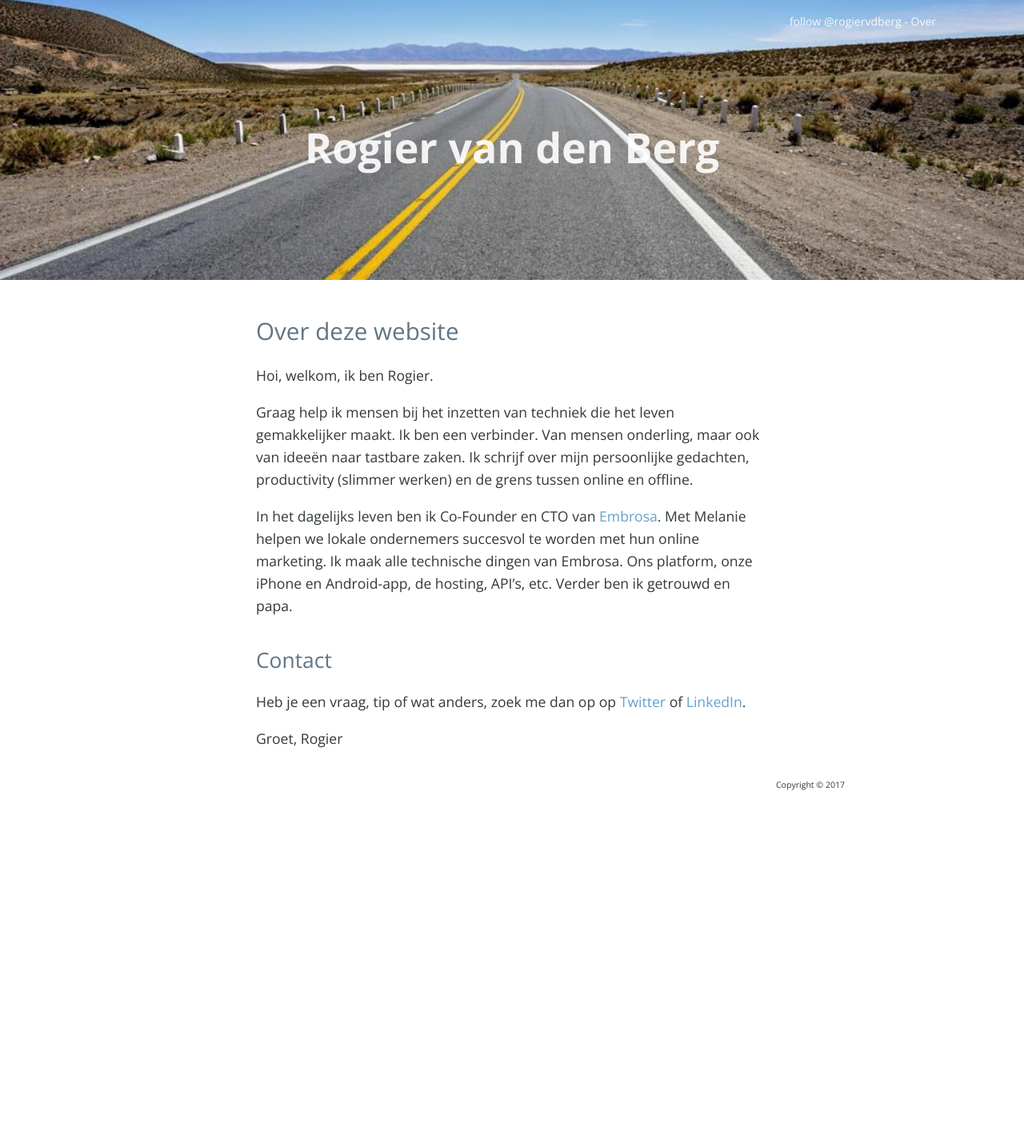
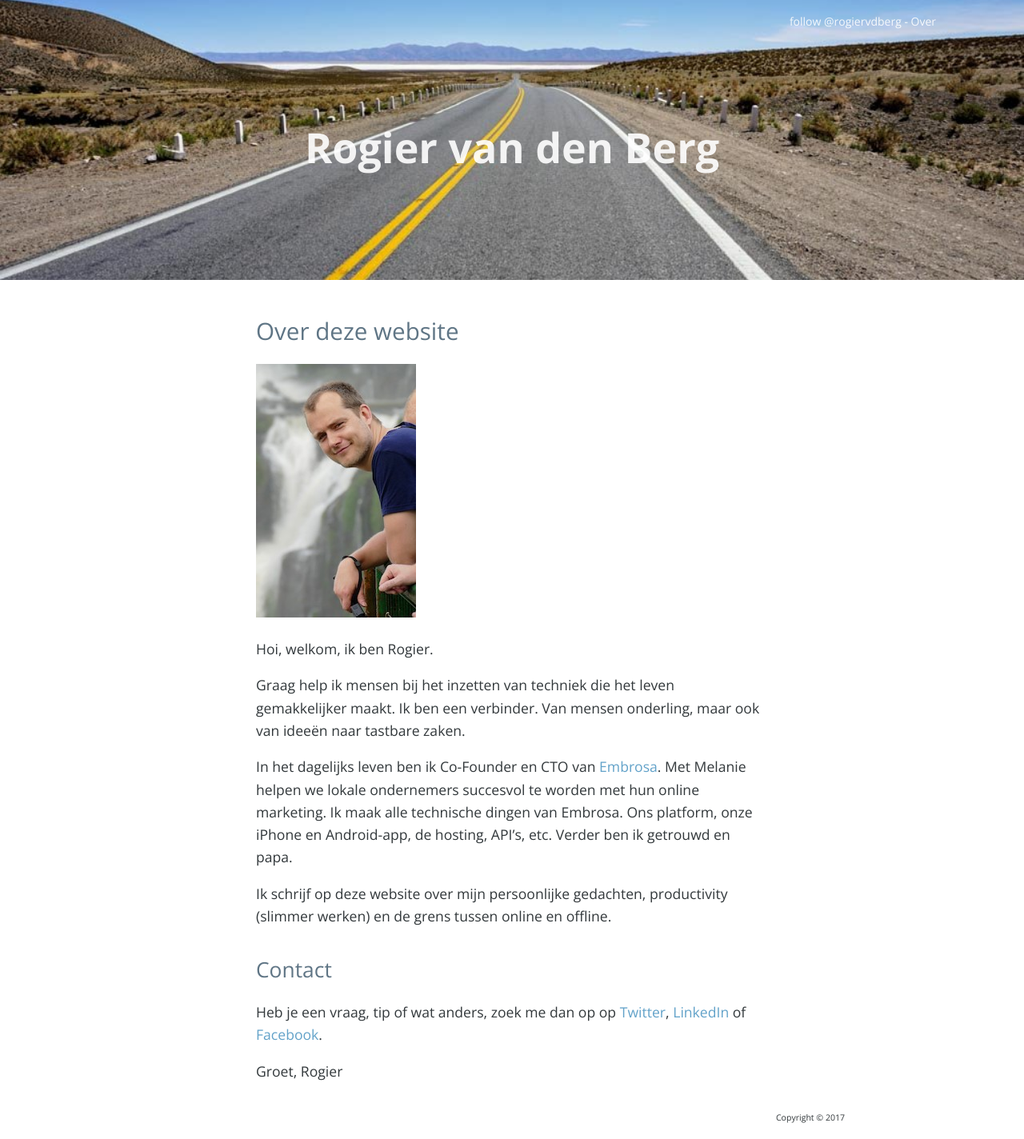
Before and after one commit to rogiervandenberg/rogiervandenberg.nl, a Jekyll site: the page built from about.md, in a window 1280 px wide. Shown: the whole page at 80% size. Built offline with Jekyll 4.4.1, drawn with Linux system fonts in a browser that asks for light colours; before the commit the page ends 1009 px from its top, so only the background shows below that.

Commit message:
Change about text

```diff
--- a/about.md
+++ b/about.md
@@ -4,18 +4,24 @@ permalink: "/about/"
 layout: page
 ---
 
+![Rogier](/img/rogier.jpg){:class="img-responsive"}
+
 Hoi, welkom, ik ben Rogier.
 
-Graag help ik mensen bij het inzetten van techniek die het leven gemakkelijker maakt. Ik ben een verbinder. Van mensen onderling, maar ook van ideeën naar tastbare zaken. Ik schrijf over mijn persoonlijke gedachten, productivity (slimmer werken) en de grens tussen online en offline.
+Graag help ik mensen bij het inzetten van techniek die het leven gemakkelijker maakt. Ik ben een verbinder. Van mensen onderling, maar ook van ideeën naar tastbare zaken.
 
 In het dagelijks leven ben ik Co-Founder en CTO van [Embrosa][1]. Met Melanie helpen we lokale ondernemers succesvol te worden met hun online marketing. Ik maak alle technische dingen van Embrosa. Ons platform, onze iPhone en Android-app, de hosting, API's, etc. Verder ben ik getrouwd en papa.
 
+Ik schrijf op deze website over mijn persoonlijke gedachten, productivity (slimmer werken) en de grens tussen online en offline.
+
 ## Contact
 
-Heb je een vraag, tip of wat anders, zoek me dan op op [Twitter][2] of [LinkedIn][3].
+Heb je een vraag, tip of wat anders, zoek me dan op op [Twitter][2], [LinkedIn][3] of [Facebook][4].
 
-Groet, Rogier
+Groet,
+Rogier
 
 [1]:	http://www.embrosa.com
 [2]:	https://twitter.com/RogiervdBerg
 [3]:	https://www.linkedin.com/in/rogiervandenberg/
+[4]:	https://www.facebook.com/rogiervandenberg
```
